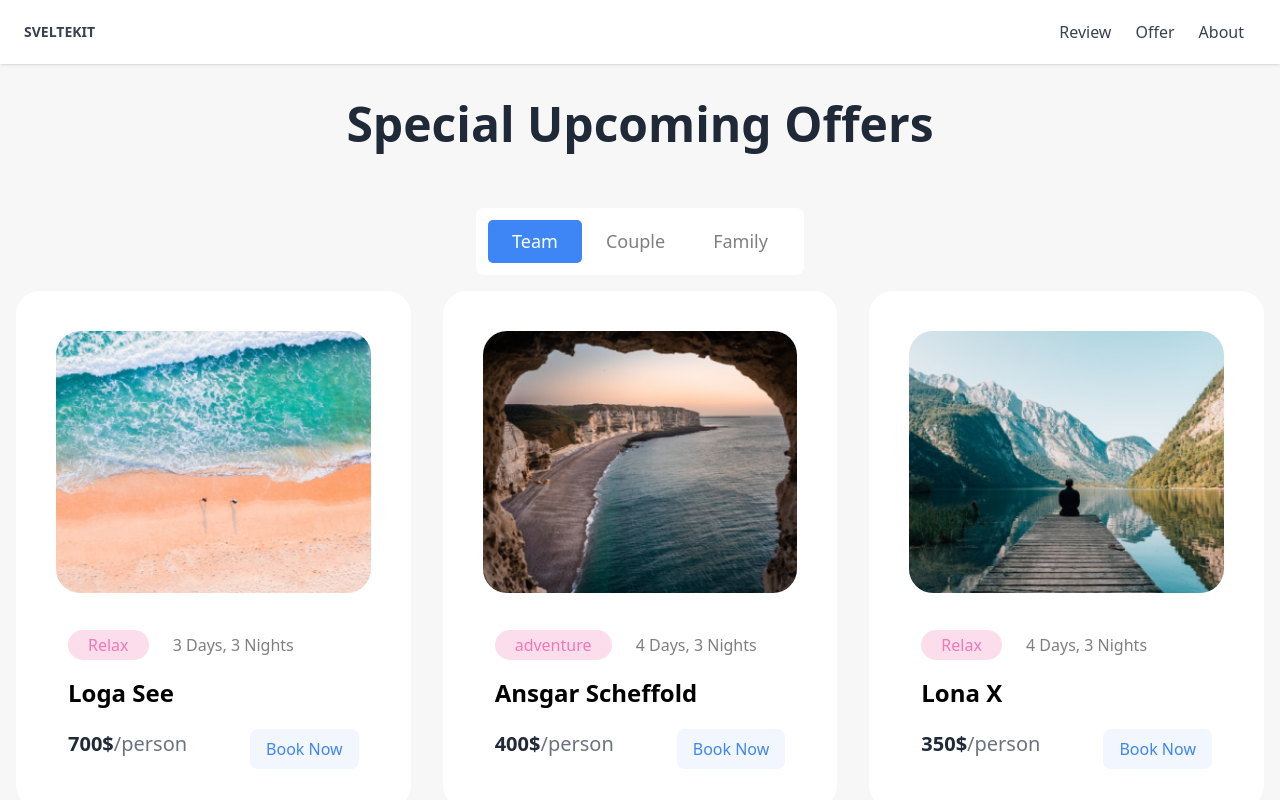
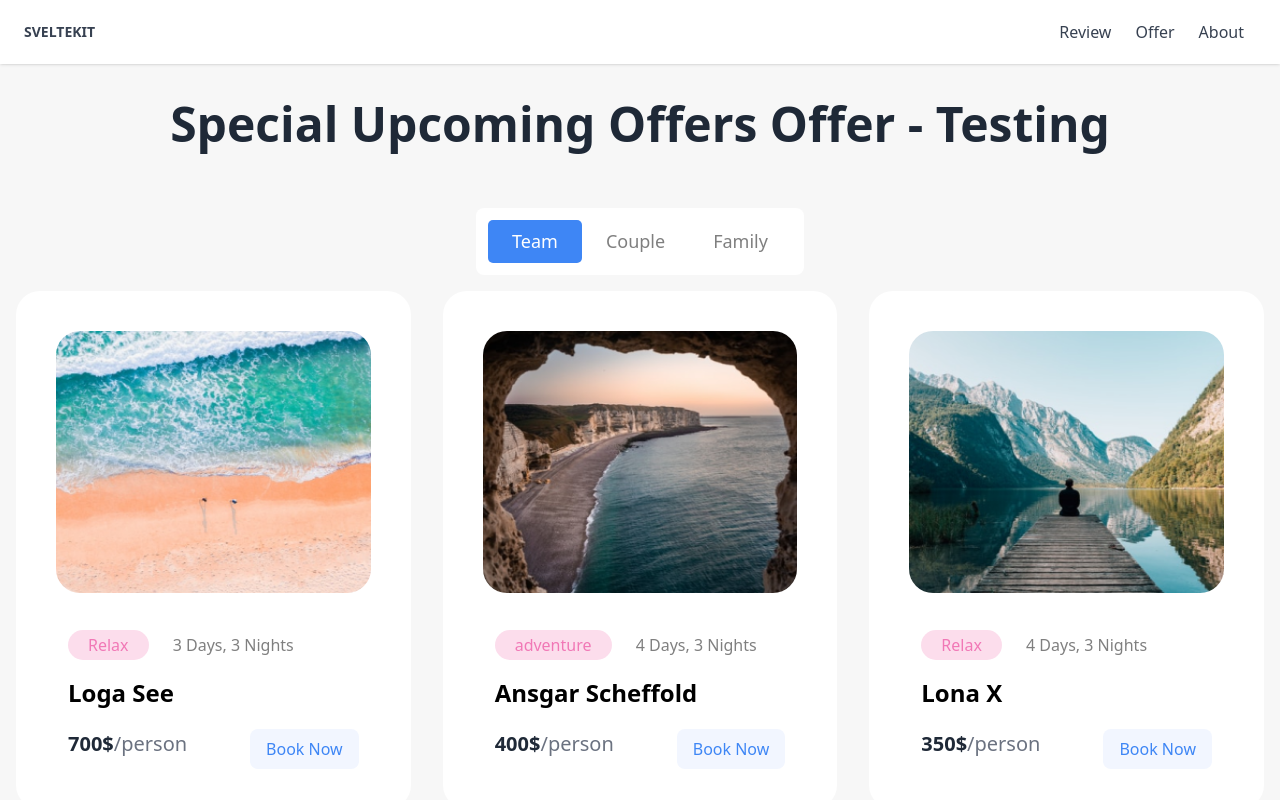
Before and after one commit to peterpan0225/sveltekit-app, a SvelteKit app: page /offer in a window 1280 px wide. Shown: the top 800 px of the page. Built offline with nearby package versions, Linux system fonts and the light colour scheme.

Commit message:
change offer page

```diff
--- a/src/routes/offer/+page.svelte
+++ b/src/routes/offer/+page.svelte
@@ -1,17 +1,24 @@
 <script lang="ts">
+
+  /** @type {import('./$types').PageData} */
+  export let data: any;
+
   import TabBtnOffer from '$lib/tab/TabBtnOffer.svelte';
 	import sp_img_1 from '$lib/images/unsplash_1.png';
 	import sp_img_2 from '$lib/images/unsplash_2.png';
 	import sp_img_3 from '$lib/images/unsplash_3.png';
 
 	import CardOffer from '$lib/card/CardOffer.svelte';
+
+
 </script>
 
 <section class="w-full mt-10">
+
 	<div class="w-full flex flex-wrap flex-row">
 		<div class="w-full px-4 py-12">
 			<h1 class="lg:text-[48px] sm:text-[24px] text-[20px] font-semibold text-gray-800 text-center">
-				Special Upcoming Offers
+				Special Upcoming Offers {data.title} - {data.content}
 			</h1>
 		</div>
     <TabBtnOffer />
--- /dev/null
+++ b/src/routes/offer/+page.ts
@@ -0,0 +1,12 @@
+import { error } from "@sveltejs/kit";
+
+/** @type {import('./$types').PageLoad} */
+export function load() {
+
+  return {
+    title: 'Offer',
+    content: 'Testing'
+  };
+
+  throw error(404, 'Not found');
+}
```
